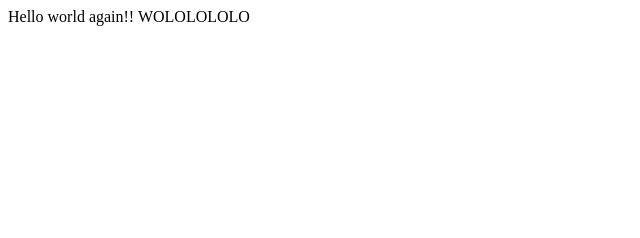
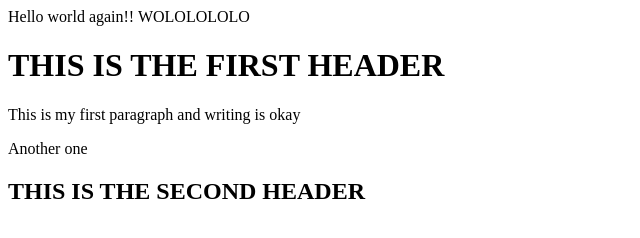
Before and after one commit to Yoabab-jpeg/My-second-repository, a plain HTML site: page index.html in a window 1280 px wide. Shown: the whole page, without its empty margins (0-640 px from the left). Drawn offline with Linux system fonts and the light colour scheme.

Commit message:
I did it html

```diff
--- a/index.html
+++ b/index.html
@@ -1 +1,11 @@
 Hello world again!! WOLOLOLOLO
+<!DOCTYPE html>
+<html>
+  <head> </head>
+  <body>
+    <h1>THIS IS THE FIRST HEADER</h1>
+    <p>This is my first paragraph and writing is okay</p>
+    <p>Another one</p>
+    <h2>THIS IS THE SECOND HEADER</h2>
+  </body>
+</html>
```
